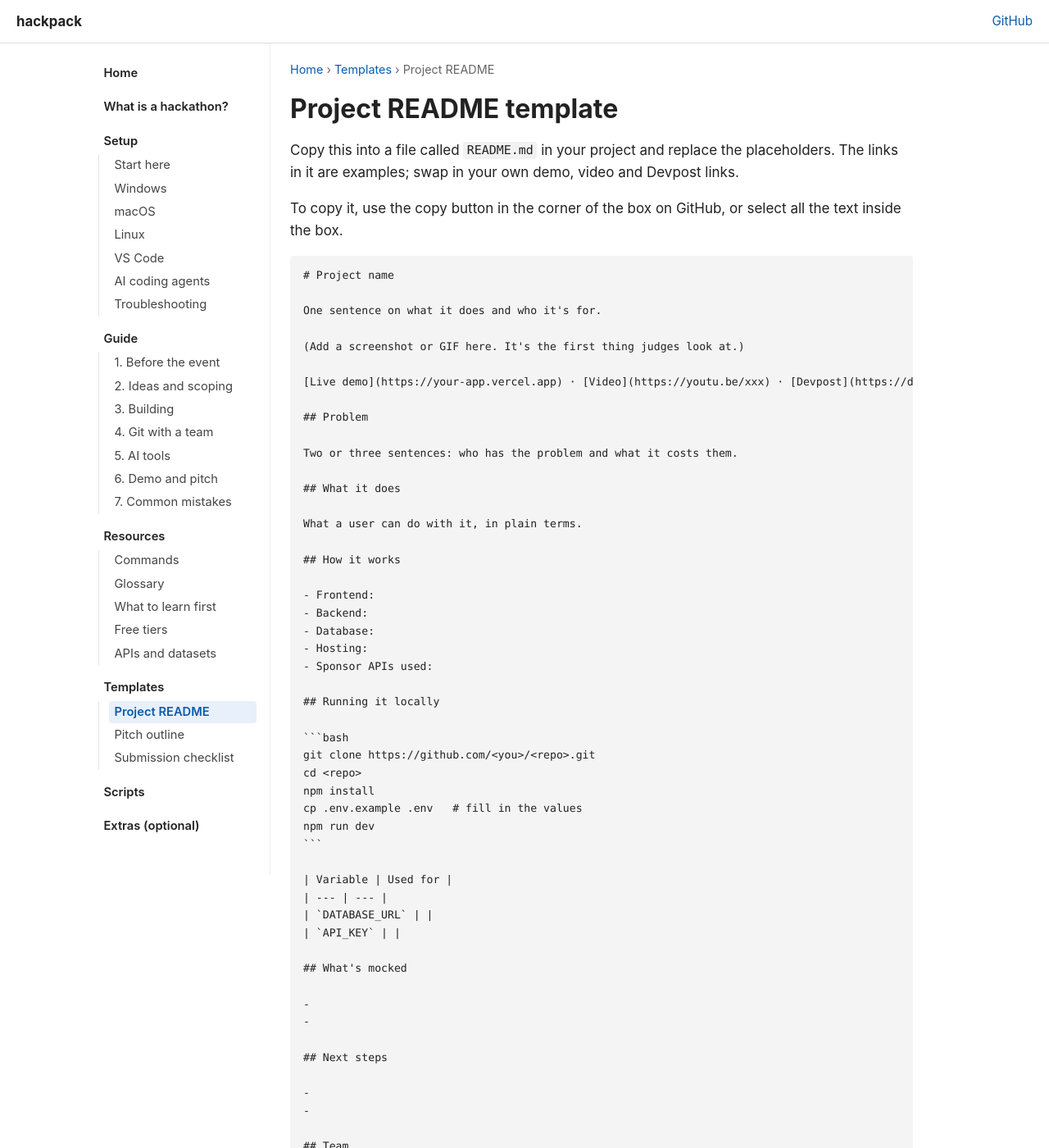
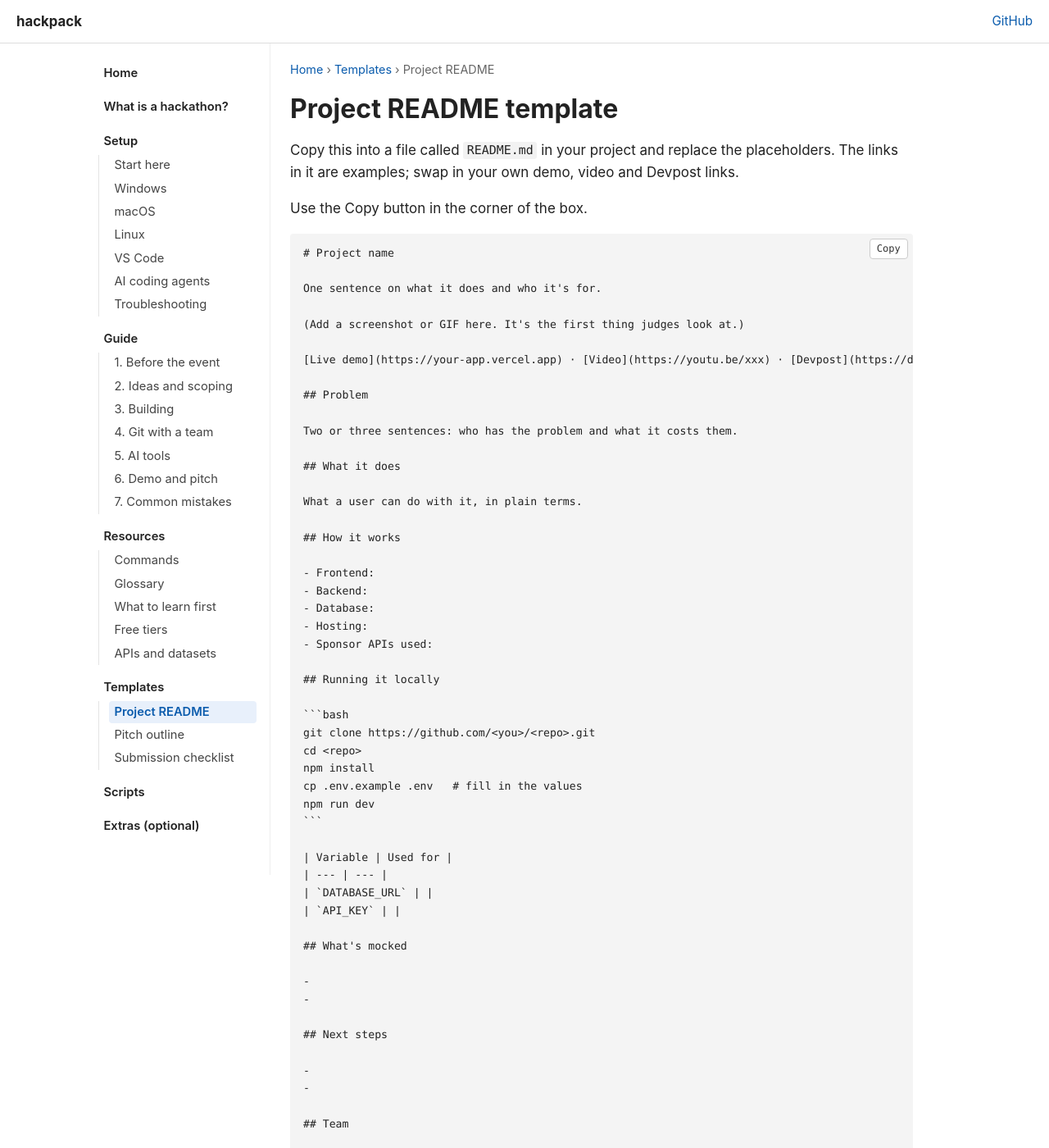
Before and after one commit to Jay-Jay-Tee/hackpack, a Jekyll site: the page built from templates/README.template.md, in a window 1280 px wide and 1400 px high. Shown: the whole window at 82% size. Built offline with Jekyll 4.4.1, drawn with Linux system fonts in a browser that asks for light colours; our own code applies the rules of GitHub Pages for plain Markdown files.

Commit message:
Add copy buttons to code blocks

```diff
--- a/assets/style.css
+++ b/assets/style.css
@@ -115,6 +115,13 @@ code, pre { font-family: ui-monospace, Menlo, Consolas, monospace; font-size: 0.
 code { background: #f2f2f2; padding: 0.1em 0.3em; border-radius: 3px; }
 pre { background: #f4f4f4; padding: 0.8rem 1rem; overflow-x: auto; border-radius: 4px; line-height: 1.45; }
 pre code { background: none; padding: 0; }
+pre { position: relative; }
+pre .copy {
+  position: absolute; top: 0.4rem; right: 0.4rem;
+  font: inherit; font-size: 0.75rem; cursor: pointer;
+  padding: 0.15rem 0.5rem; border-radius: 4px;
+  border: 1px solid #ccc; background: #fff; color: #333;
+}
 
 table { border-collapse: collapse; width: 100%; margin: 1rem 0; font-size: 0.95rem; display: block; overflow-x: auto; }
 th, td { border: 1px solid #ddd; padding: 0.4rem 0.6rem; text-align: left; vertical-align: top; }
@@ -141,6 +148,7 @@ ul.task-list { list-style: none; padding-left: 1.2rem; }
   .nav-list a.current { background: #1d2a3a; color: #7ab4f5; }
   .crumbs, .pager small, footer, main img + em { color: #999; }
   code, pre { background: #222; }
+  pre .copy { background: #2a2a2a; border-color: #444; color: #ddd; }
   th { background: #1f1f1f; }
   th, td { border-color: #333; }
   blockquote { border-color: #444; color: #bbb; }
--- a/templates/README.template.md
+++ b/templates/README.template.md
@@ -2,7 +2,7 @@
 
 Copy this into a file called `README.md` in your project and replace the placeholders. The links in it are examples; swap in your own demo, video and Devpost links.
 
-To copy it, use the copy button in the corner of the box on GitHub, or select all the text inside the box.
+Use the Copy button in the corner of the box.
 
 ~~~markdown
 # Project name
```
Also changed, not shown: _layouts/default.html (+16 -0 lines).
